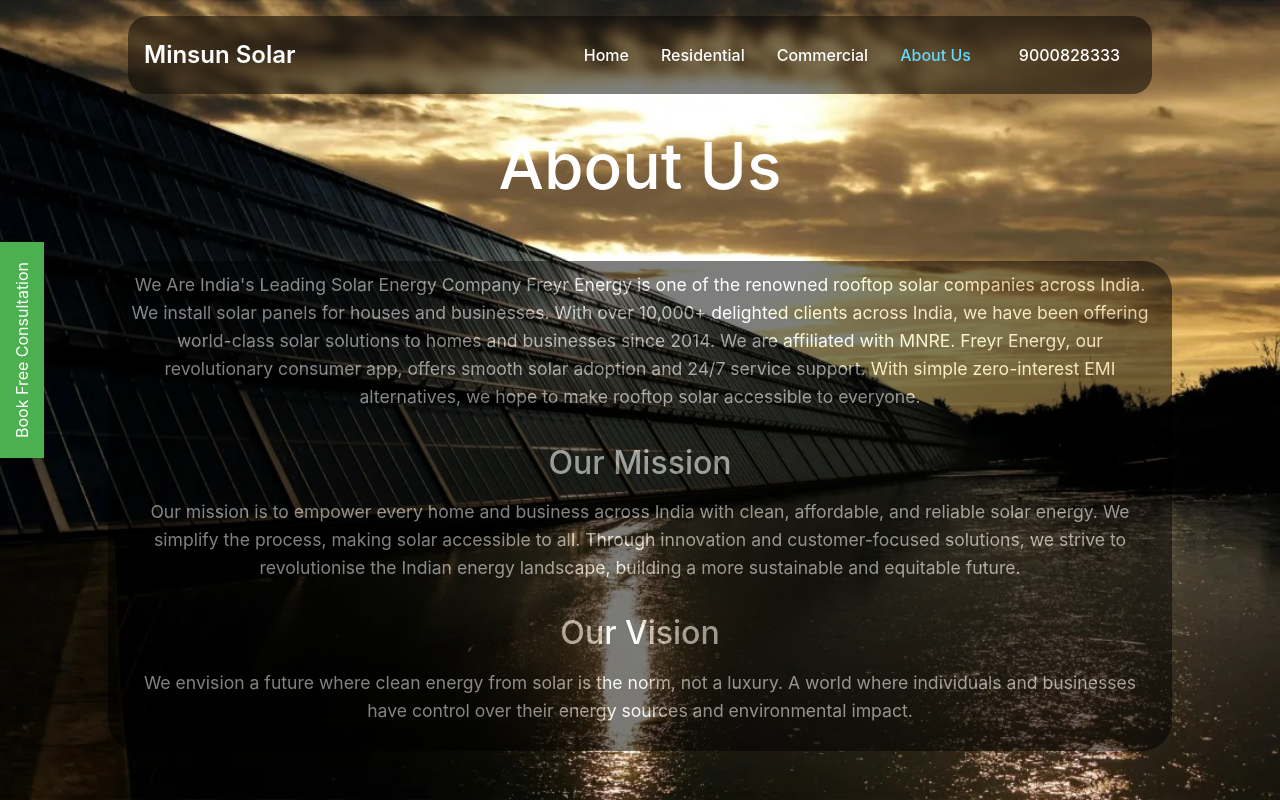
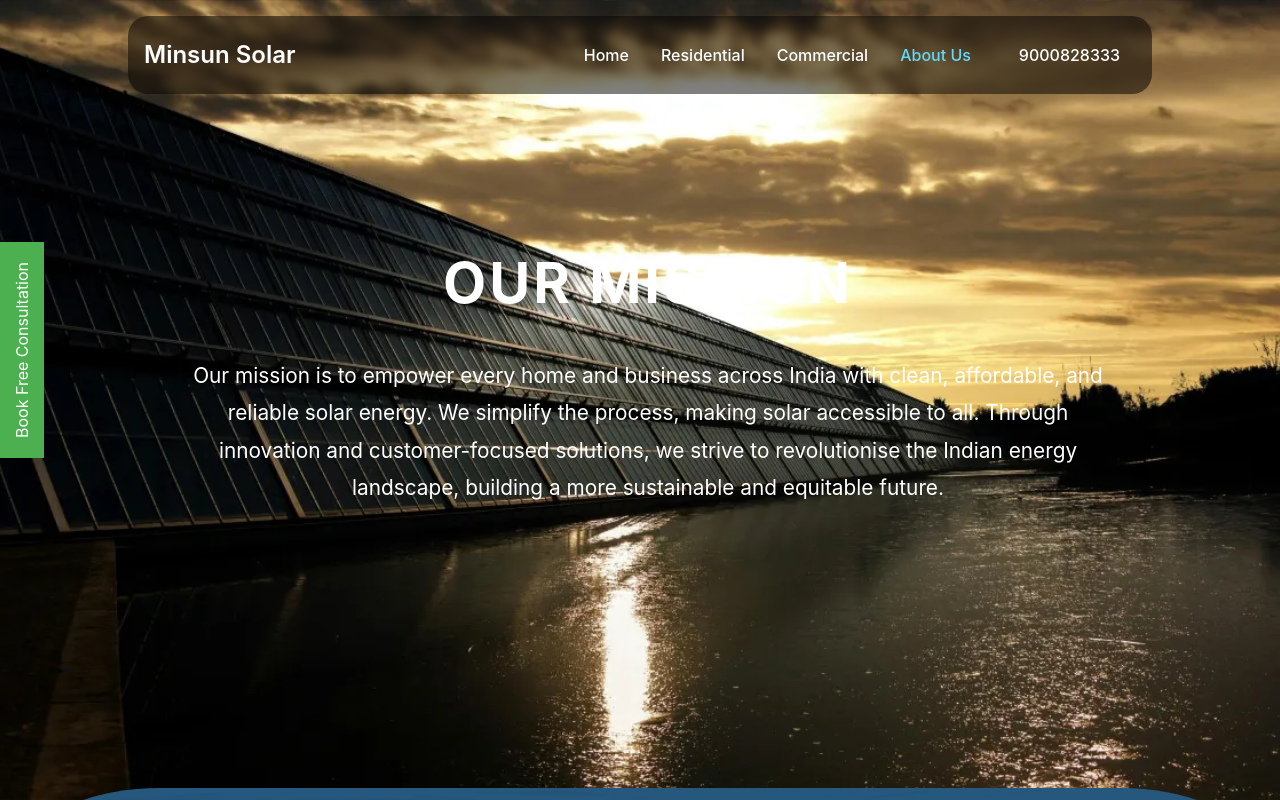
Before and after one commit to ManthanD2004/VEnergy, a React (Create React App) app in the folder frontend/: page /about in a window 1280 px wide. Shown: the top 800 px of the page. Built offline with nearby package versions, Linux system fonts and the light colour scheme.

Commit message:
added the slide feature in about us

```diff
--- a/frontend/src/components/AboutContent.css
+++ b/frontend/src/components/AboutContent.css
@@ -1,25 +1,106 @@
-/* Styling for the About Content component */
-
 .about-content {
-  max-width: 1500px; /* Limit the width of the content */
-  margin: 3rem 1rem; /* Center the content block and add vertical space */
-  color: white; /* Set text color */
-  line-height: 1.6; /* Improve readability */
-  text-align: center; /* Center the text */
-  background-color: black;
-  opacity: 0.5;
-  border-radius: 30px;
-  padding: 10px 20px;
+  width: 100%;
+  min-height: 500px;
+  padding: 2rem;
+  color: white;
+  display: flex;
+  justify-content: center;
+  align-items: center;
+  margin-top: 14rem;
+  margin-bottom: 10rem;
 }
 
-.about-content p {
-  font-size: 1.1rem;
-  margin-bottom: 1rem; /* Space below paragraphs */
-  width: 80vw;
+.slider-container {
+  position: relative;
+  width: 100%;
+  max-width: 1400px;
+  height: 400px;
+  overflow: hidden;
+  margin: 0 auto;
+  padding: 2rem;
+  margin-right: 3rem;
 }
 
-.about-content h2 {
-  font-size: 2rem;
-  margin-top: 2rem; /* Space above subheadings */
-  margin-bottom: 1rem; /* Space below subheadings */
+.slide {
+  position: absolute;
+  width: 100%;
+  height: 100%;
+  opacity: 0;
+  transform: translateX(100%);
+  transition: all 0.8s ease-in-out;
+  display: flex;
+  flex-direction: column;
+  justify-content: center;
+  align-items: center;
+  padding: 2rem;
 }
+
+.slide.active {
+  opacity: 1;
+  transform: translateX(0);
+}
+
+.slide h2 {
+  font-size: 3.5rem;
+  margin-bottom: 2.5rem;
+  color: white;
+  text-transform: uppercase;
+  letter-spacing: 3px;
+  font-weight: 700;
+}
+
+.slide p {
+  font-size: 1.3rem;
+  line-height: 1.8;
+  color: white;
+  max-width: 1000px;
+  margin: 0 auto;
+  text-align: center;
+  padding: 0 2rem;
+}
+
+/* Animation for slide transitions */
+@keyframes slideIn {
+  from {
+    transform: translateX(100%);
+    opacity: 0;
+  }
+  to {
+    transform: translateX(0);
+    opacity: 1;
+  }
+}
+
+@keyframes slideOut {
+  from {
+    transform: translateX(0);
+    opacity: 1;
+  }
+  to {
+    transform: translateX(-100%);
+    opacity: 0;
+  }
+
+}
+
+/* Responsive Design */
+@media screen and (max-width: 768px) {
+  .about-content {
+    padding: 1rem;
+  }
+
+  .slider-container {
+    height: 500px;
+    padding: 1rem;
+  }
+
+  .slide h2 {
+    font-size: 2.5rem;
+    margin-bottom: 1.5rem;
+  }
+
+  .slide p {
+    font-size: 1.1rem;
+    padding: 0 1rem;
+  }
+}
--- a/frontend/src/components/AboutContent.tsx
+++ b/frontend/src/components/AboutContent.tsx
@@ -1,21 +1,45 @@
-import React from 'react';
+import React, { useState, useEffect } from 'react';
 import './AboutContent.css';
 
 const AboutContent: React.FC = () => {
+  const [currentSlide, setCurrentSlide] = useState(0);
+
+  const slides = [
+    {
+      title:"About Us",
+      content: "We Are India's Leading Solar Energy Company Freyr Energy is one of the renowned rooftop solar companies across India. We install solar panels for houses and businesses. With over 10,000+ delighted clients across India, we have been offering world-class solar solutions to homes and businesses since 2014. We are affiliated with MNRE. Freyr Energy, our revolutionary consumer app, offers smooth solar adoption and 24/7 service support. With simple zero-interest EMI alternatives, we hope to make rooftop solar accessible to everyone."
+    },
+    {
+      title: "Our Mission",
+      content: "Our mission is to empower every home and business across India with clean, affordable, and reliable solar energy. We simplify the process, making solar accessible to all. Through innovation and customer-focused solutions, we strive to revolutionise the Indian energy landscape, building a more sustainable and equitable future."
+    },
+    {
+      title: "Our Vision",
+      content: "We envision a future where clean energy from solar is the norm, not a luxury. A world where individuals and businesses have control over their energy sources and environmental impact."
+    }
+  ];
+
+  useEffect(() => {
+    const timer = setInterval(() => {
+      setCurrentSlide((prev) => (prev + 1) % slides.length);
+    }, 3000);
+
+    return () => clearInterval(timer);
+  }, []);
+
   return (
     <div className="about-content">
-      <p>
-        We Are India's Leading Solar Energy Company
-        Freyr Energy is one of the renowned rooftop solar companies across India. We install solar panels for houses and businesses. With over 10,000+ delighted clients across India, we have been offering world-class solar solutions to homes and businesses since 2014. We are affiliated with MNRE. Freyr Energy, our revolutionary consumer app, offers smooth solar adoption and 24/7 service support. With simple zero-interest EMI alternatives, we hope to make rooftop solar accessible to everyone.
-      </p>
-      <h2>Our Mission</h2>
-      <p>
-        Our mission is to empower every home and business across India with clean, affordable, and reliable solar energy. We simplify the process, making solar accessible to all. Through innovation and customer-focused solutions, we strive to revolutionise the Indian energy landscape, building a more sustainable and equitable future.
-      </p>
-      <h2>Our Vision</h2>
-      <p>
-        We envision a future where clean energy from solar is the norm, not a luxury. A world where individuals and businesses have control over their energy sources and environmental impact.
-      </p>
+      <div className="slider-container">
+        {slides.map((slide, index) => (
+          <div
+            key={index}
+            className={`slide ${index === currentSlide ? 'active' : ''}`}
+          >
+            {slide.title && <h2>{slide.title}</h2>}
+            <p>{slide.content}</p>
+          </div>
+        ))}
+      </div>
     </div>
   );
 };
--- a/frontend/src/pages/About.tsx
+++ b/frontend/src/pages/About.tsx
@@ -48,7 +48,6 @@ const About: React.FC = () => {
   return (
     <div className="App">
       <div className="content-wrapper">
-        <h1>About Us</h1>
         <AboutContent />
         <img src="/Picsart_25-05-27_17-04-26-792[1].jpg" alt="" className="full-width-image" />
         <SocialImpact />
--- a/frontend/src/pages/Commercial.css
+++ b/frontend/src/pages/Commercial.css
@@ -37,6 +37,9 @@
   box-shadow: 0 2px 5px rgba(0,0,0,0.1);
   transition: transform 0.3s;
   border: 1px solid white;
+  display: flex;
+  flex-direction: column;
+  min-height: 200px;
 }
 
 .benefit-card:hover {
@@ -46,10 +49,22 @@
 .benefit-card h3 {
   color: #333;
   margin-bottom: 1rem;
+  min-height: 60px;
+  display: flex;
+  align-items: flex-start;
+  justify-content: center;
+  font-size: 1.5rem;
 }
 
 .benefit-card p {
   color: #333;
+  margin: 0;
+  text-align: center;
+  padding-top: 2rem;
+  min-height: 80px;
+  display: flex;
+  align-items: center;
+  justify-content: center;
 }
 
 .process-section {
```
